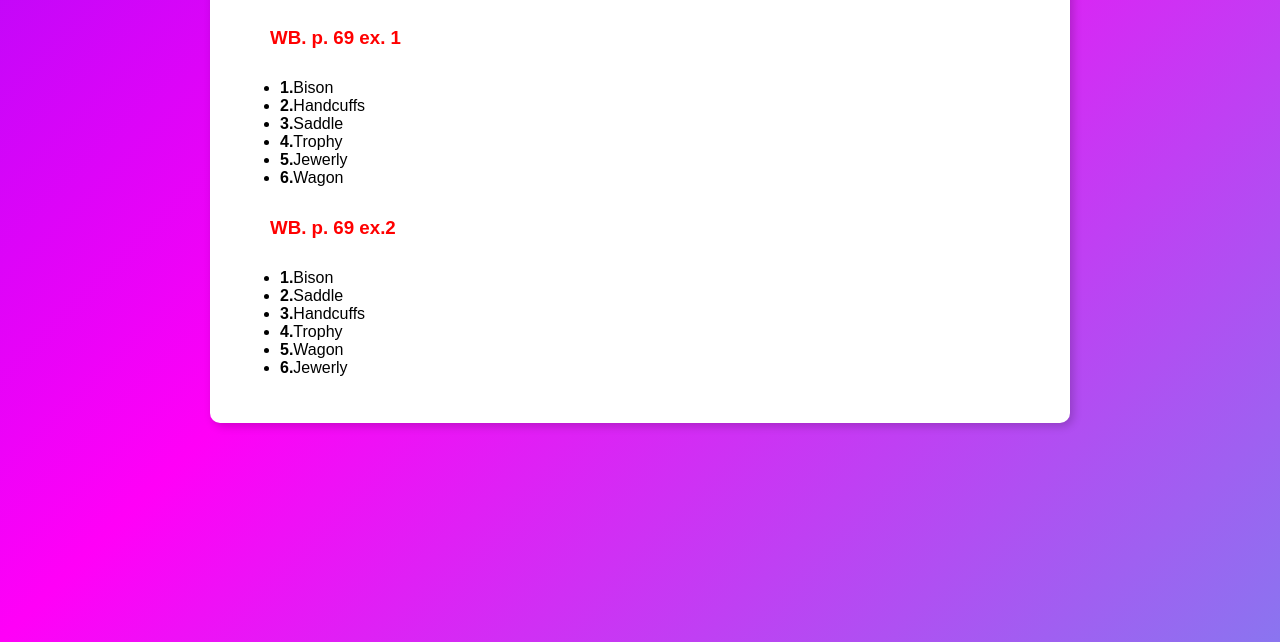
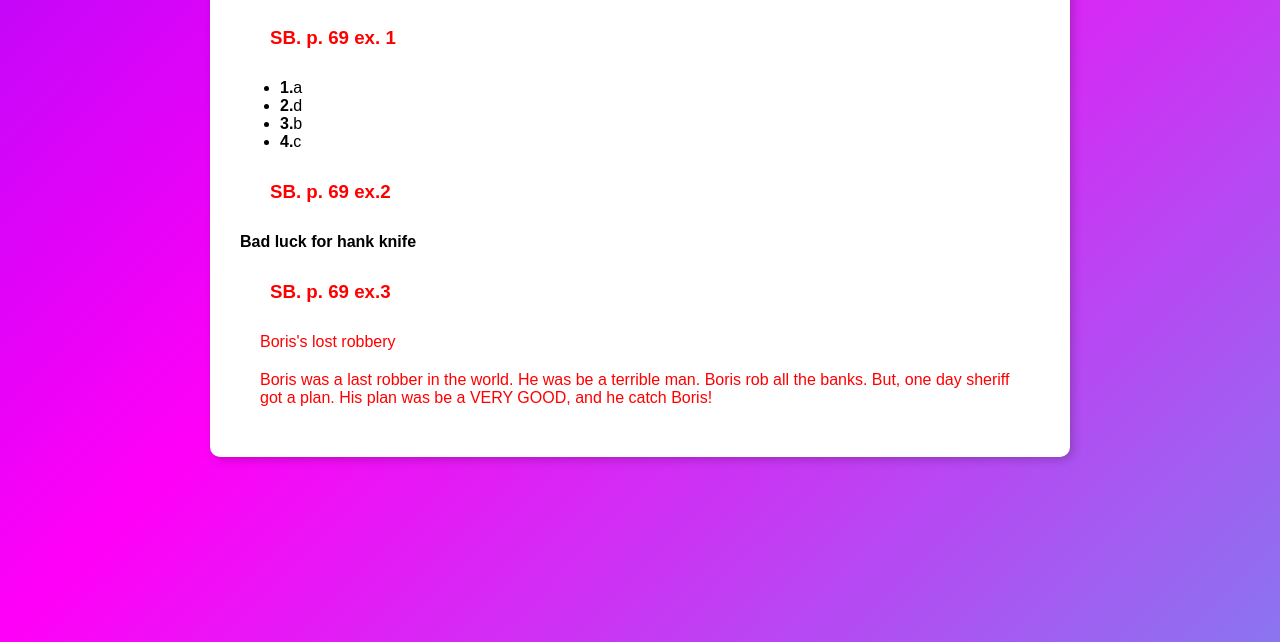
Before and after one commit to slavik2280034/english-homework, a plain HTML site: page index.html in a window 1280 px wide. Shown: the part 178-820 px from the top of the page. Drawn offline with Linux system fonts and the light colour scheme.

Commit message:
Update index.html

```diff
--- a/index.html
+++ b/index.html
@@ -80,25 +80,20 @@
     <!--<p>Йде оновлення сайту — сайт може не працювати декілька днів!</p>-->
     <!--<p><i>Fatal error</i></p>-->
 
-    <h3>WB. p. 69 ex. 1</h3>
+    <h3>SB. p. 69 ex. 1</h3>
     <ul>
-      <li><b>1.</b>Bison</li>
-      <li><b>2.</b>Handcuffs</li>
-      <li><b>3.</b>Saddle</li>
-      <li><b>4.</b>Trophy</li>
-      <li><b>5.</b>Jewerly</li>
-      <li><b>6.</b>Wagon</li>
+      <li><b>1.</b>a</li>
+      <li><b>2.</b>d</li>
+      <li><b>3.</b>b</li>
+      <li><b>4.</b>c</li>
     </ul>
 
-    <h3>WB. p. 69 ex.2</h3>
-    <ul>
-      <li><b>1.</b>Bison</li>
-      <li><b>2.</b>Saddle</li>
-      <li><b>3.</b>Handcuffs</li>
-      <li><b>4.</b>Trophy</li>
-      <li><b>5.</b>Wagon</li>
-      <li><b>6.</b>Jewerly</li>
-    </ul>
+    <h3>SB. p. 69 ex.2</h3>
+    <h4>Bad luck for hank knife</h4>
+
+    <h3>SB. p. 69 ex.3</h3>
+    <p>Boris's lost robbery</p>
+    <p>Boris was a last robber in the world. He was be a terrible man. Boris rob all the banks. But, one day sheriff got a plan. His plan was be a VERY GOOD, and he catch Boris!</p>
  <!-- <h1>mini test</h1>
 
   <h3><i>Fatal error</i></h3>
```
